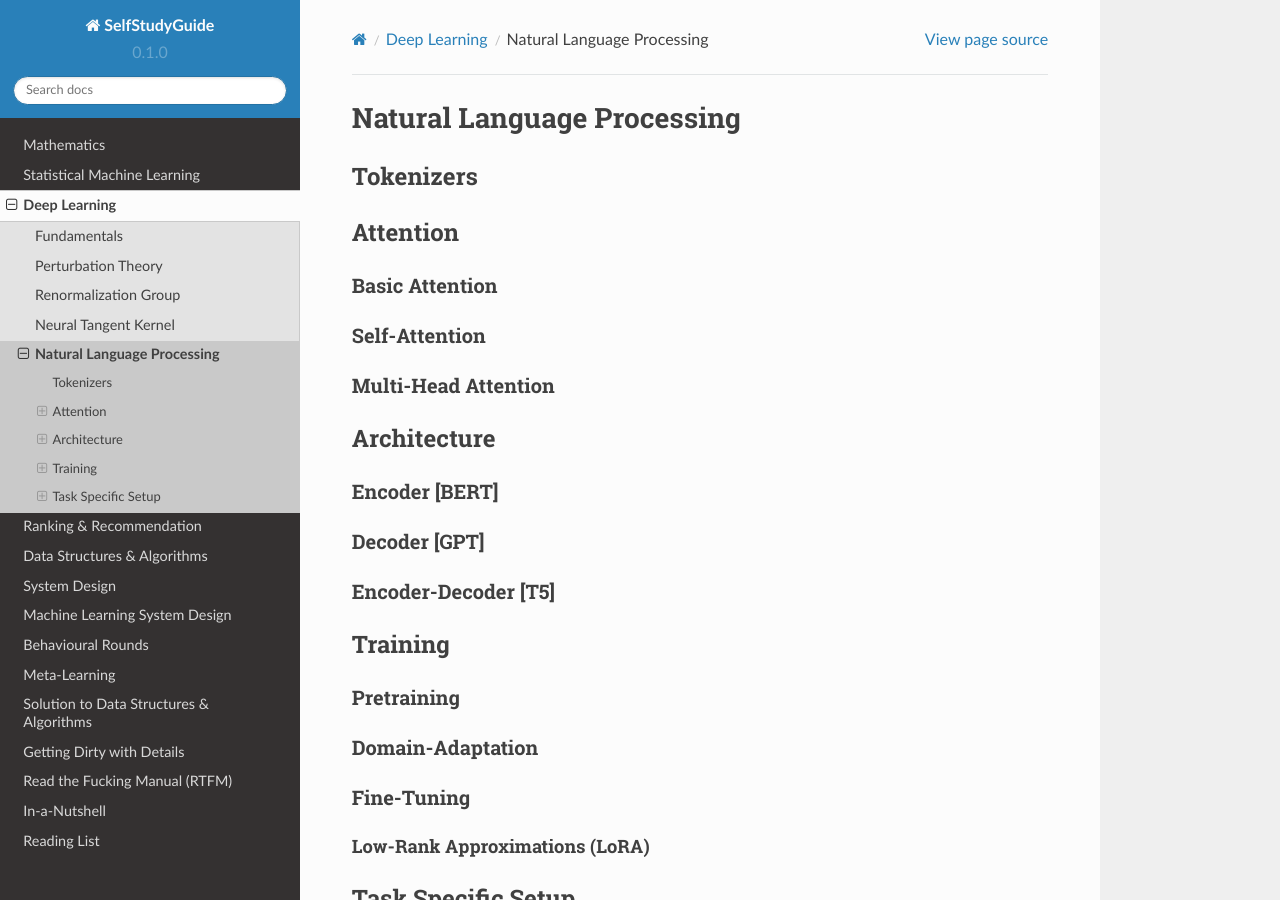
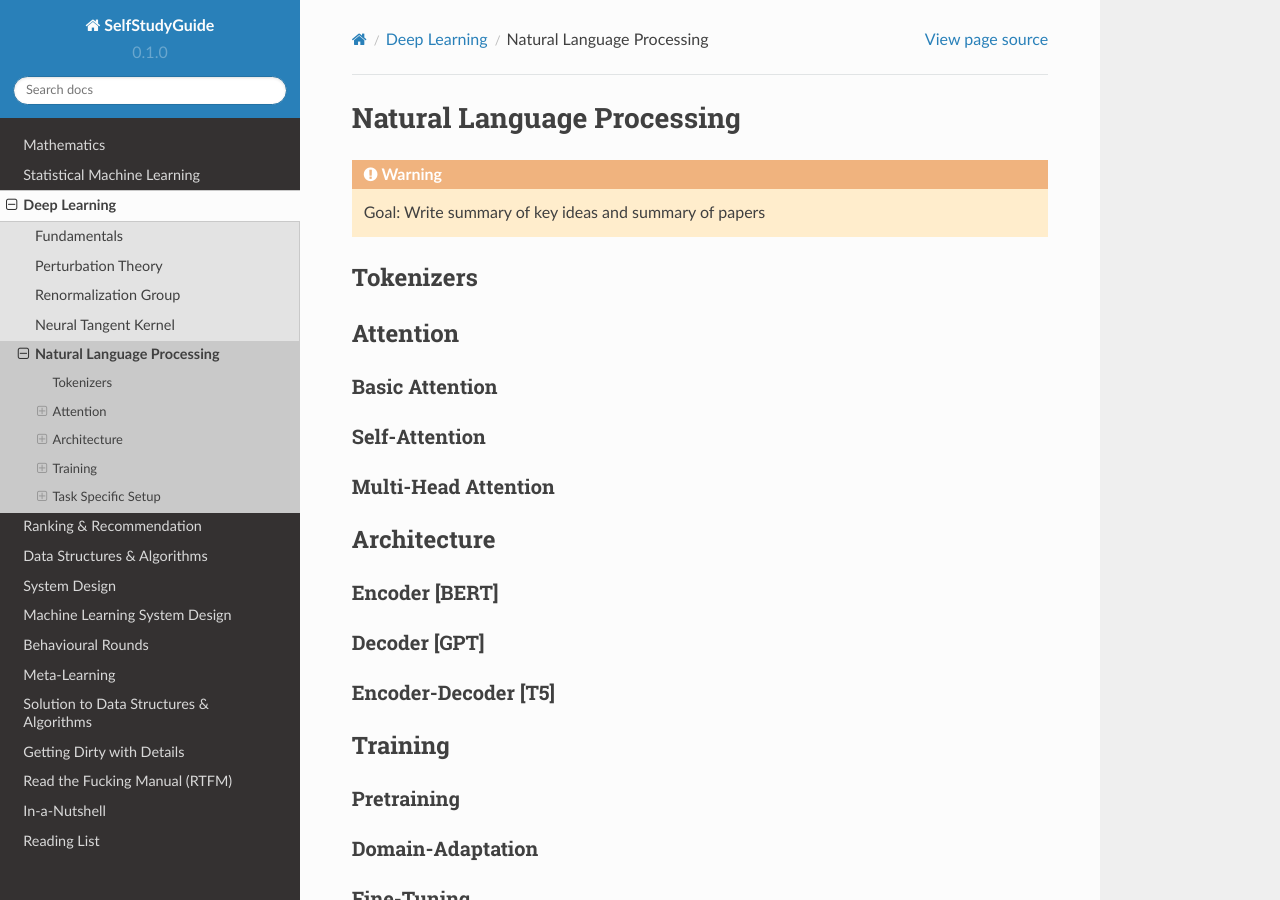
Before and after one commit to uselesstechjunks/leetcode, a Sphinx documentation site: the page built from docs/source/dl/transformer.rst, in a window 1280 px wide and 900 px high. Built offline with Sphinx 7.4.7 and the Read the Docs theme 2.0.0, drawn with Linux system fonts in a browser that asks for light colours.

Commit message:
Update transformer.rst

```diff
--- a/docs/source/dl/transformer.rst
+++ b/docs/source/dl/transformer.rst
@@ -1,6 +1,8 @@
 #########################################################################################
 Natural Language Processing
 #########################################################################################
+.. warning::
+	Goal: Write summary of key ideas and summary of papers
 
 *****************************************************************************************
 Tokenizers
```
